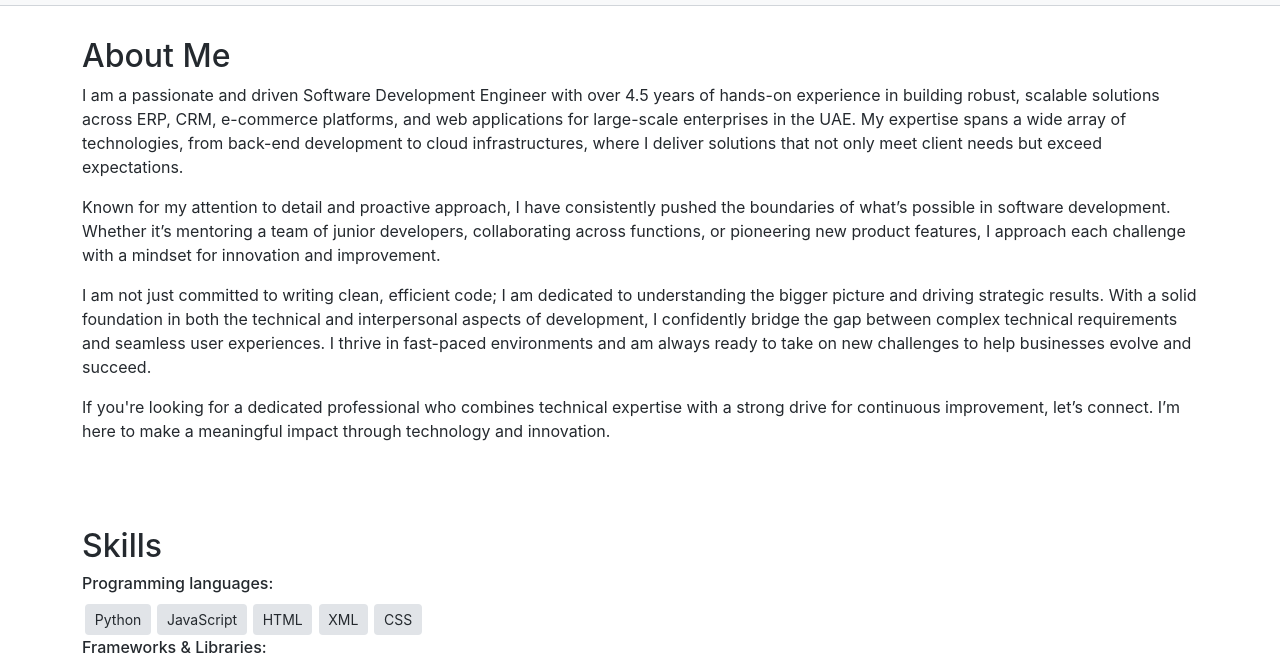
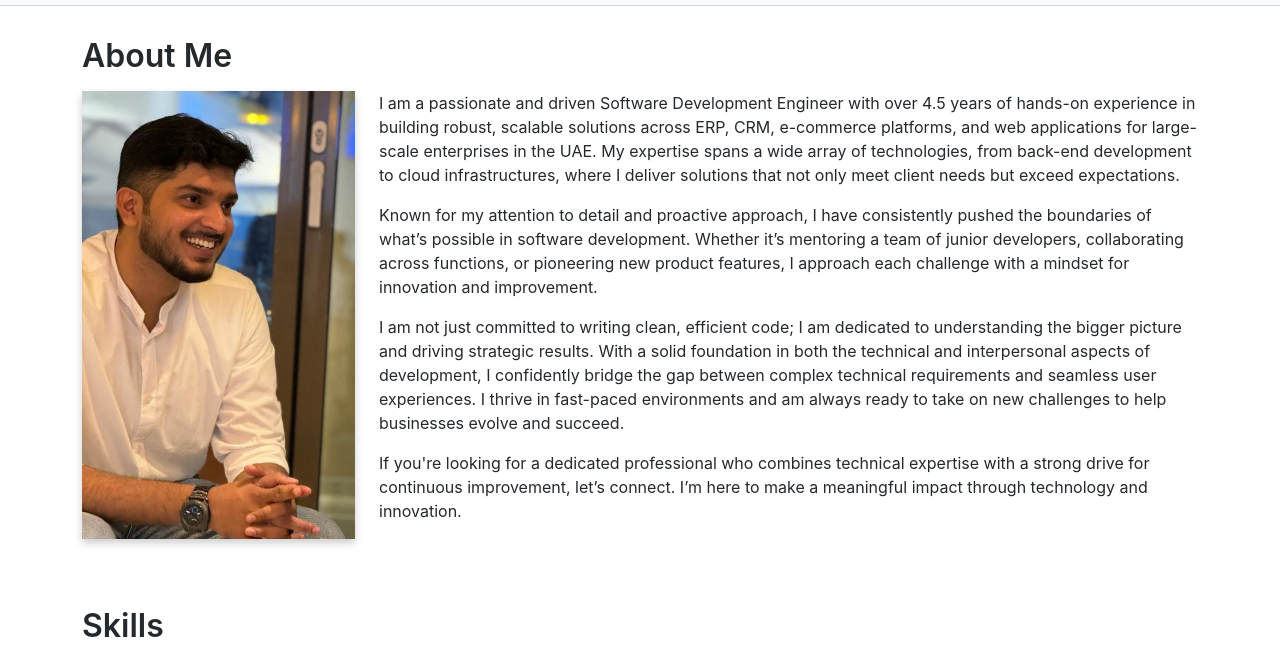
Before and after one commit to akbarali97/akbarali97.github.io, a plain HTML site: page index.html in a window 1280 px wide. Shown: the part 67-731 px from the top of the page. Drawn offline with nearby package versions, Linux system fonts and the light colour scheme.

Commit message:
some more commit

```diff
--- a/index.html
+++ b/index.html
@@ -7,11 +7,11 @@
     <link href="https://cdn.jsdelivr.net/npm/bootstrap@5.1.3/dist/css/bootstrap.min.css" rel="stylesheet">
     <link rel="stylesheet" href="main.css">
     <link rel="stylesheet" href="https://cdnjs.cloudflare.com/ajax/libs/font-awesome/6.6.0/css/all.min.css" integrity="sha512-Kc323vGBEqzTmouAECnVceyQqyqdsSiqLQISBL29aUW4U/M7pSPA/gEUZQqv1cwx4OnYxTxve5UMg5GT6L4JJg==" crossorigin="anonymous" referrerpolicy="no-referrer" />
-    <link rel="icon" href="assets/favicon.ico" type="image/x-icon">
-    <link rel="apple-touch-icon" sizes="180x180" href="assets/apple-touch-icon.png">
-    <link rel="icon" sizes="192x192" href="assets/android-chrome-192x192.png">
-    <link rel="icon" sizes="512x512" href="assets/android-chrome-512x512.png">
-    <link rel="manifest" href="assets/site.webmanifest">
+    <link rel="icon" href="assets/icon/favicon.ico" type="image/x-icon">
+    <link rel="apple-touch-icon" sizes="180x180" href="assets/icon/apple-touch-icon.png">
+    <link rel="icon" sizes="192x192" href="assets/icon/android-chrome-192x192.png">
+    <link rel="icon" sizes="512x512" href="assets/icon/android-chrome-512x512.png">
+    <link rel="manifest" href="assets/icon/site.webmanifest">
 
 </head>
 <body class="light-mode">
@@ -51,6 +51,16 @@
 
     <section id="about" class="container my-1 pt-5 mt-5">
         <h2>About Me</h2>
+        <div class="d-flex justify-content-center align-items-stretch">
+            <!-- Profile Picture Placeholder -->
+            <div class="profile-container w-25">
+                <!-- Front Image -->
+                <img src="assets/profile_img/my-profile-1.jpg" alt="Profile Picture 1" class="profile-picture front-image">
+
+                <!-- Back Image -->
+                <img src="assets/profile_img/my-profile-2.jpeg" alt="Profile Picture 2" class="profile-picture back-image">
+            </div>
+            <div class="about-content w-75 ms-4">
                 <p>
                     I am a passionate and driven Software Development Engineer with over 4.5 years of hands-on experience
                     in building robust, scalable solutions across ERP, CRM, e-commerce platforms, and web applications for large-scale
@@ -72,6 +82,12 @@
                     If you're looking for a dedicated professional who combines technical expertise with a strong drive for continuous
                     improvement, let’s connect. I’m here to make a meaningful impact through technology and innovation.
                 </p>
+            </div>
+
+        </div>
+
+
+
     </section>
 
     <section id="skills" class="container my-1">
--- a/main.css
+++ b/main.css
@@ -183,3 +183,45 @@ body.dark-mode ul li {
 body.dark-mode ul li::before {
     color: #58a6ff;
 }
+
+/* Standard Section Header Styling */
+section h2 {
+    font-size: 2rem;
+    font-weight: 600;
+    margin-bottom: 1rem;
+    text-align: left; /* Ensure alignment with other sections */
+}
+
+/* Profile Container Styling */
+.profile-container {
+    position: relative;
+}
+
+.profile-picture {
+    position: absolute;
+    width: 100%;
+    height: 100%;
+    object-fit: cover;
+    backface-visibility: hidden;
+    transition: transform 0.8s ease;
+    box-shadow: 0px 4px 8px rgba(0, 0, 0, 0.2);
+}
+
+/* Front Image (Default) */
+.front-image {
+    transform: rotateY(0deg);
+}
+
+/* Back Image (Hidden initially) */
+.back-image {
+    transform: rotateY(180deg);
+}
+
+/* Hover Effect for Coin Flip */
+.profile-container:hover .front-image {
+    transform: rotateY(180deg);
+}
+
+.profile-container:hover .back-image {
+    transform: rotateY(360deg);
+}
```
Also changed, not shown: assets/icon/android-chrome-192x192.png (renamed from assets/android-chrome-192x192.png), assets/icon/android-chrome-512x512.png (renamed from assets/android-chrome-512x512.png), assets/icon/apple-touch-icon.png (renamed from assets/apple-touch-icon.png), assets/icon/favicon-16x16.png (renamed from assets/favicon-16x16.png), assets/icon/favicon-32x32.png (renamed from assets/favicon-32x32.png), assets/icon/favicon.ico (renamed from assets/favicon.ico), assets/icon/site.webmanifest (renamed from assets/site.webmanifest), assets/profile_img/my-profile-1.jpg (added), assets/profile_img/my-profile-2.jpeg (added). Lines whose indentation alone changed are shown as unchanged.
